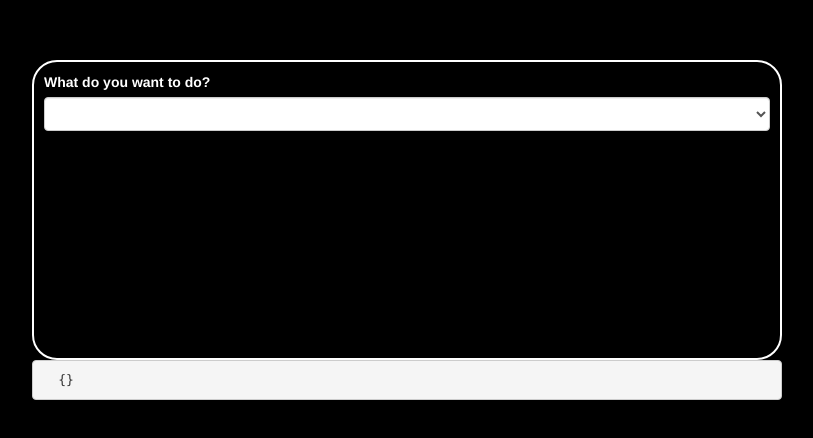
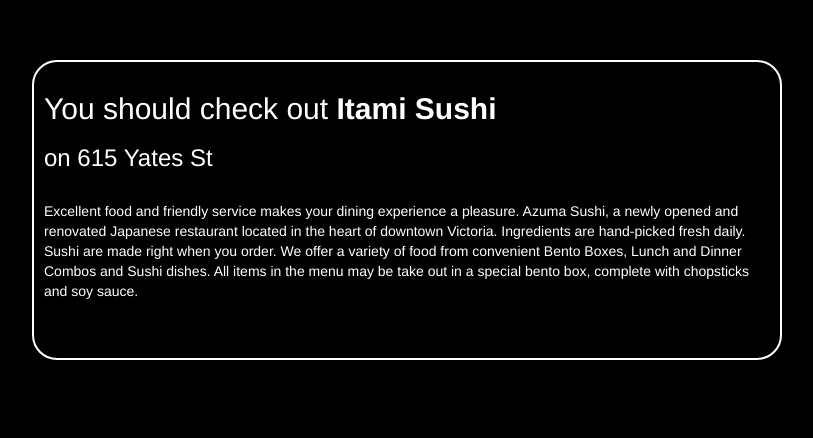
Before and after one commit to nfeliciano/rightnow, a plain HTML site: page app/templates/index.html at #!/form/event in a window 1280 px wide. Shown: the part 140-578 px from the top of the page, without its empty margins (233-1046 px from the left). Drawn offline with nearby package versions, Linux system fonts and the light colour scheme; some packages are replaced by stand-ins of ours.

Commit message:
event display start

```diff
--- a/app/static/js/app.js
+++ b/app/static/js/app.js
@@ -2,7 +2,6 @@
 
 rightnow.config(function($stateProvider, $urlRouterProvider) {
   $urlRouterProvider.otherwise("/form/time");
-  $urlRouterProvider.otherwise("/form/what");
   $stateProvider
     .state('form', {
       url: '/form',
@@ -16,5 +15,9 @@
     .state('form.what', {
       url: '/what',
       templateUrl: '/static/partials/form-what.html'
+    })
+    .state('form.event', {
+      url: '/event',
+      templateUrl: '/static/partials/form-event.html'
     });
 });
--- a/app/static/js/formController.js
+++ b/app/static/js/formController.js
@@ -32,4 +32,12 @@
     //change here
     $state.transitionTo('form.what');
   }
+
+  $scope.meetJason = {
+    id: '11',
+    name: 'Itami Sushi',
+    address: '615 Yates St',
+    description: 'Excellent food and friendly service makes your dining experience a pleasure. Azuma Sushi, a newly opened and renovated Japanese restaurant located in the heart of downtown Victoria. Ingredients are hand-picked fresh daily. Sushi are made right when you order. We offer a variety of food from convenient Bento Boxes, Lunch and Dinner Combos and Sushi dishes. All items in the menu may be take out in a special bento box, complete with chopsticks and soy sauce.',
+    url: 'http://www.tourismvictoria.com/includes/redirects/webcount.cfm?listingID=33959'
+  }
 });
--- /dev/null
+++ b/app/static/partials/form-event.html
@@ -0,0 +1,8 @@
+<div class="event">
+  <h2>You should check out <span class="bold">{{ meetJason.name }}</span></h2>
+  <h3>on {{ meetJason.address }}</h3>
+  <br />
+  <p>
+    {{ meetJason.description }}
+  </p>
+</div>
--- a/app/static/partials/form.html
+++ b/app/static/partials/form.html
@@ -4,6 +4,6 @@
   </form>
 </div>
 
-<pre>
+<!-- <pre>
   {{ formData }}
-</pre>
+</pre> -->
--- a/app/static/stylesheets/styles.css
+++ b/app/static/stylesheets/styles.css
@@ -15,3 +15,7 @@
   padding: 10px;
   min-height: 300px;
 }
+
+.bold {
+  font-weight: bold;
+}
```
